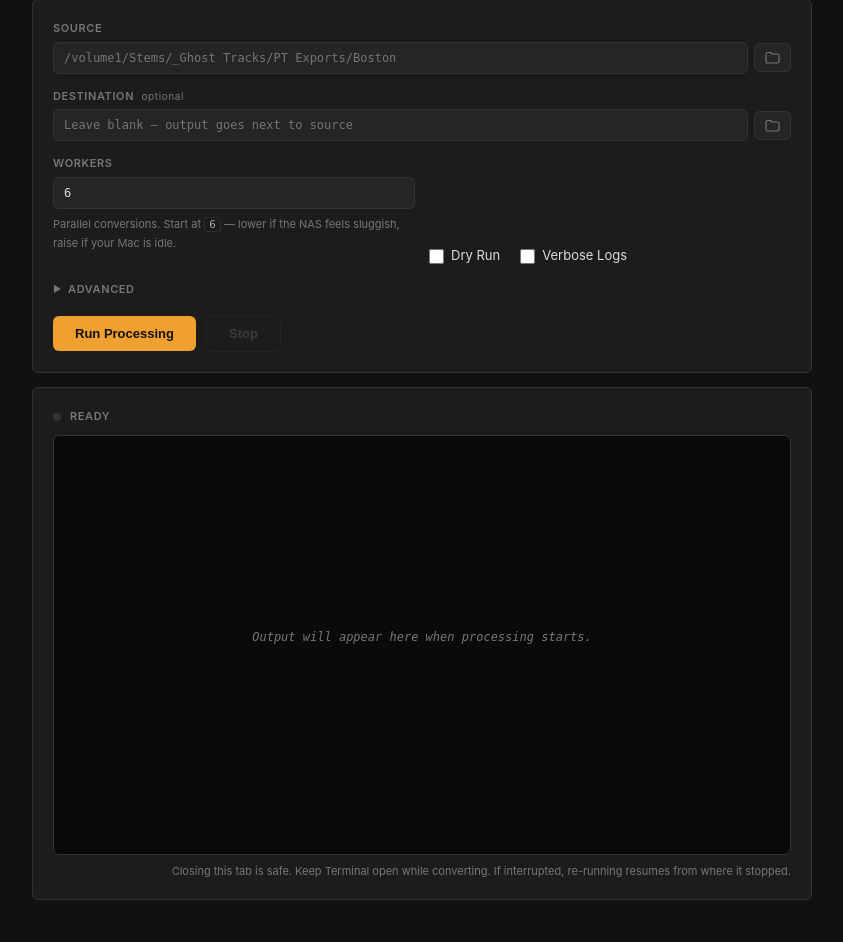
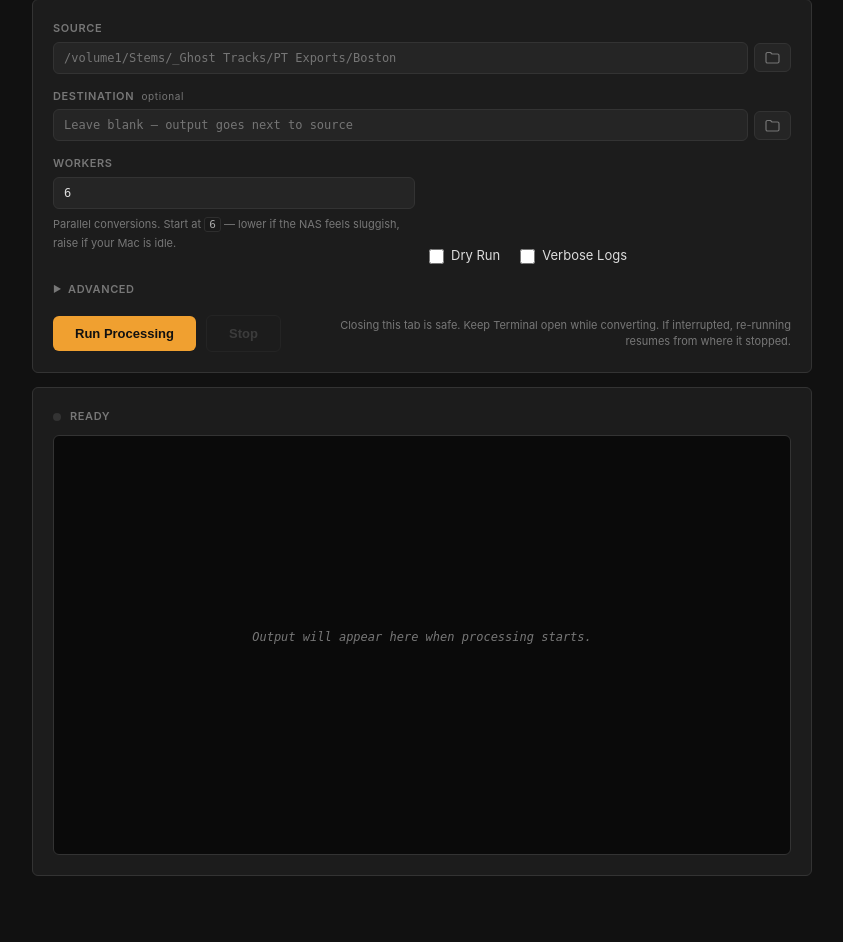
Before and after one commit to scottie8392/ghost-processing, a Flask app: page / in a window 1280 px wide. Shown: the part 282-1224 px from the top of the page, without its empty margins (218-1061 px from the left). After the commit the page ends 1158 px from the top, so only its background shows below. Run offline with Flask 3, Linux system fonts and the light colour scheme; data that the repository does not hold is empty.

Commit message:
Move log note into btn-row to fill space beside Run/Stop buttons
Removes note from bottom of output card and places it inline in the
btn-row with flex:1 so it stretches to fill remaining horizontal space
to the right of the buttons. Right-aligned, 11px, same muted colour.

Co-Authored-By: Claude Sonnet 4.6 <noreply@anthropic.com>

```diff
--- a/templates/index.html
+++ b/templates/index.html
@@ -360,10 +360,12 @@
     .ll.dim     { color: #555; }
 
     .log-note {
+      flex: 1;
       font-size: 11px;
       color: var(--text-dim);
-      margin-top: 8px;
       text-align: right;
+      line-height: 1.4;
+      padding-left: 12px;
     }
 
     /* ── Completion banner ─────────────────────────────────────── */
@@ -854,6 +856,10 @@
     <div class="btn-row">
       <button class="btn-run" id="btn-run" onclick="startRun()">Run Processing</button>
       <button class="btn-stop" id="btn-stop" onclick="stopRun()" disabled>Stop</button>
+      <div class="log-note" id="log-note">
+        Closing this tab is safe. Keep Terminal open while converting.
+        If interrupted, re-running resumes from where it stopped.
+      </div>
     </div>
 
   </div>
@@ -881,10 +887,6 @@
 
     <div class="log" id="log">
       <div class="log-empty">Output will appear here when processing starts.</div>
-    </div>
-    <div class="log-note" id="log-note">
-      Closing this tab is safe. Keep Terminal open while converting.
-      If interrupted, re-running resumes from where it stopped.
     </div>
   </div>
 
```
